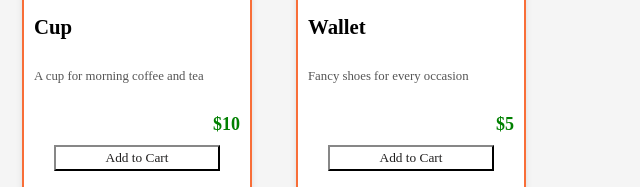
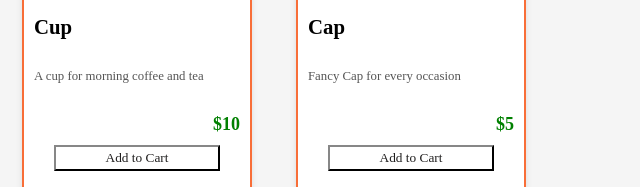
Before and after one commit to Zu34/HTML-MEC, a plain HTML site: page shoppinglayout/index.html in a window 1280 px wide. Shown: the part 813-1000 px from the top of the page, 640-1280 px from the left. Drawn offline with Linux system fonts and the light colour scheme.

Commit message:
edit name in html card

```diff
--- a/shoppinglayout/index.html
+++ b/shoppinglayout/index.html
@@ -74,8 +74,8 @@
             </div>
             <hr><br>
             <div class="product-card1">
-            <h3>Wallet</h3>
-            <p>Fancy shoes for every occasion</p>
+            <h3>Cap</h3>
+            <p>Fancy Cap for every occasion</p>
             <span>$5</span>
             <button>Add to Cart</button>
             </div>
```
